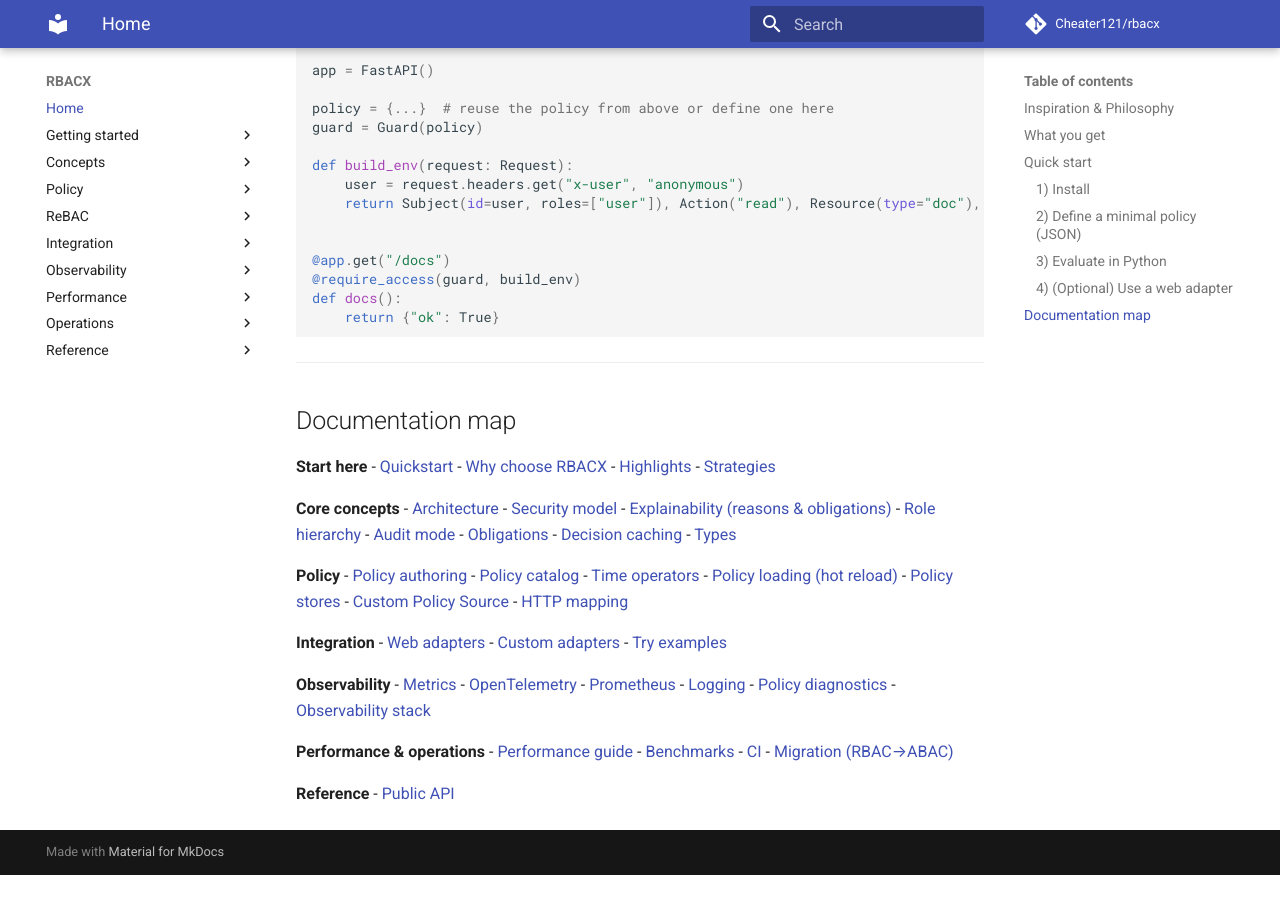
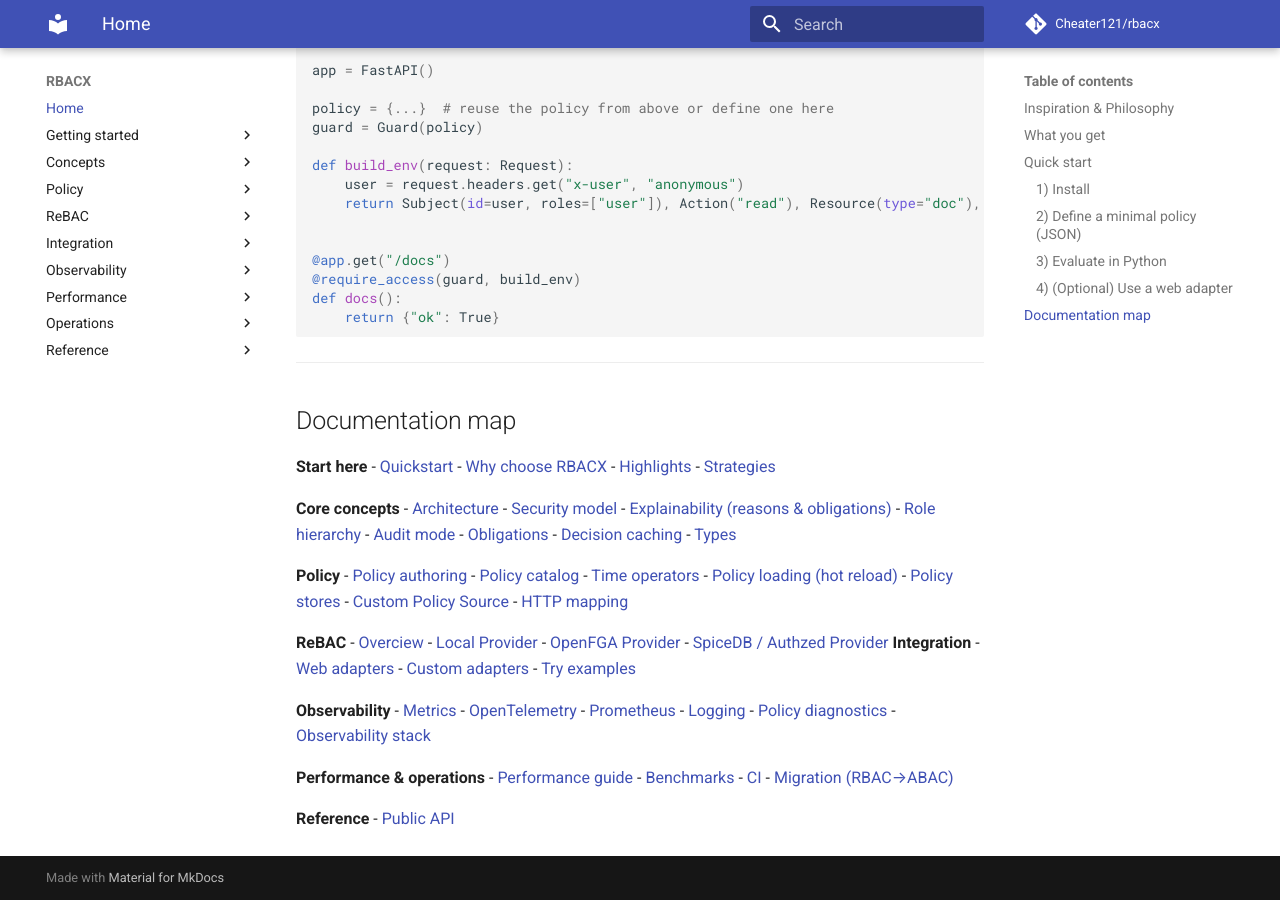
Before and after one commit to Cheater121/rbacx, an MkDocs documentation site: the page built from docs/index.md, in a window 1280 px wide and 900 px high, scrolled down 2218 px. Built offline with MkDocs 1.6.1 and Material for MkDocs 9.7.7, drawn with Linux system fonts in a browser that asks for light colours; comment, search, counter and statistics services are not loaded; before the commit the page ends 3093 px from its top, so only the background shows below that.

Commit message:
fix(rebac): update index.md by rebac links (step 17)

```diff
--- a/docs/index.md
+++ b/docs/index.md
@@ -127,6 +127,11 @@
 - [Custom Policy Source](custom_policy_source.md)
 - [HTTP mapping](http_mapping.md)
 
+**ReBAC**
+- [Overciew](rebac/index.md)
+- [Local Provider](rebac/local.md)
+- [OpenFGA Provider](rebac/openfga.md)
+- [SpiceDB / Authzed Provider](rebac/spicedb.md)
 **Integration**
 - [Web adapters](web_adapters.md)
 - [Custom adapters](adapters.md)
```
